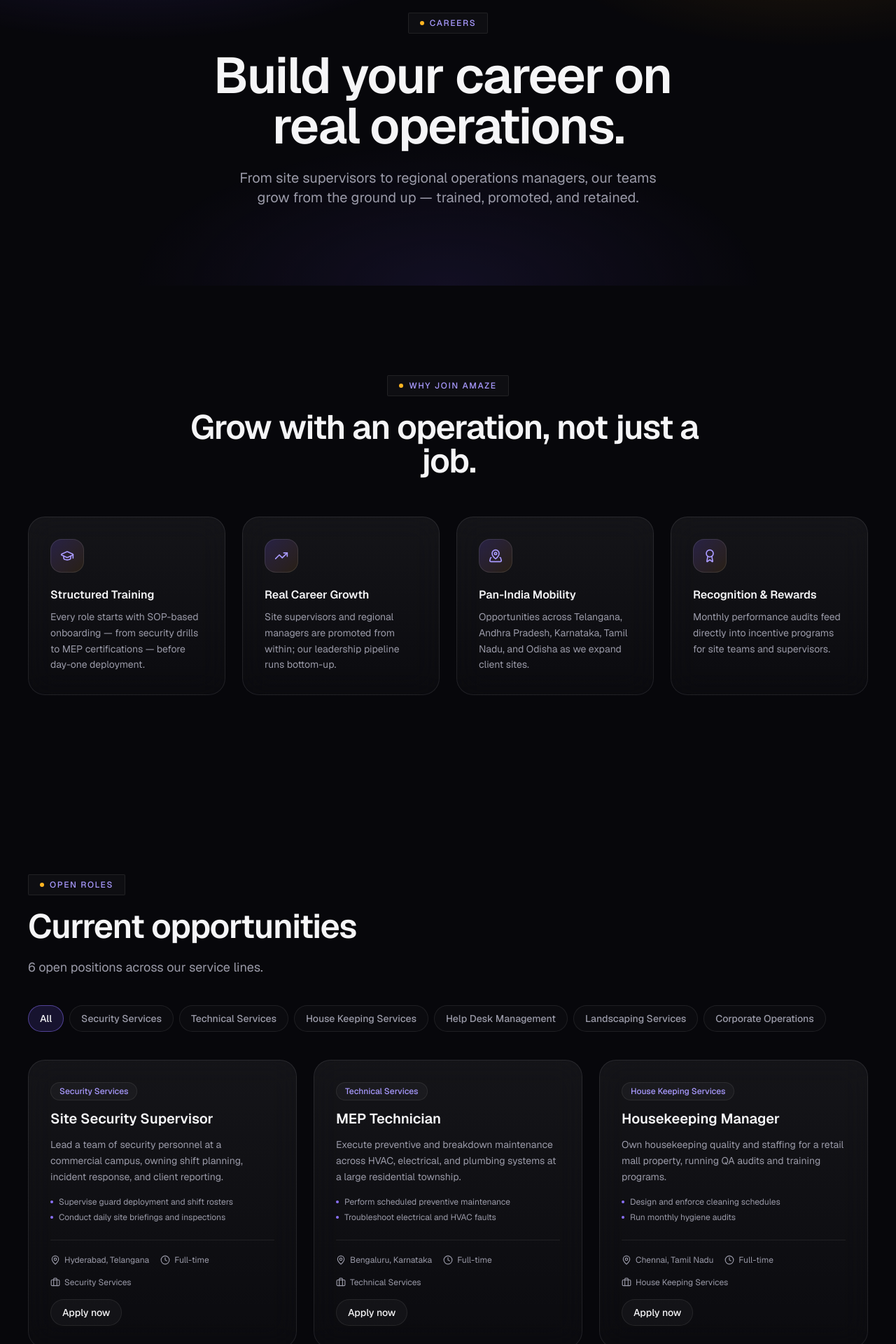
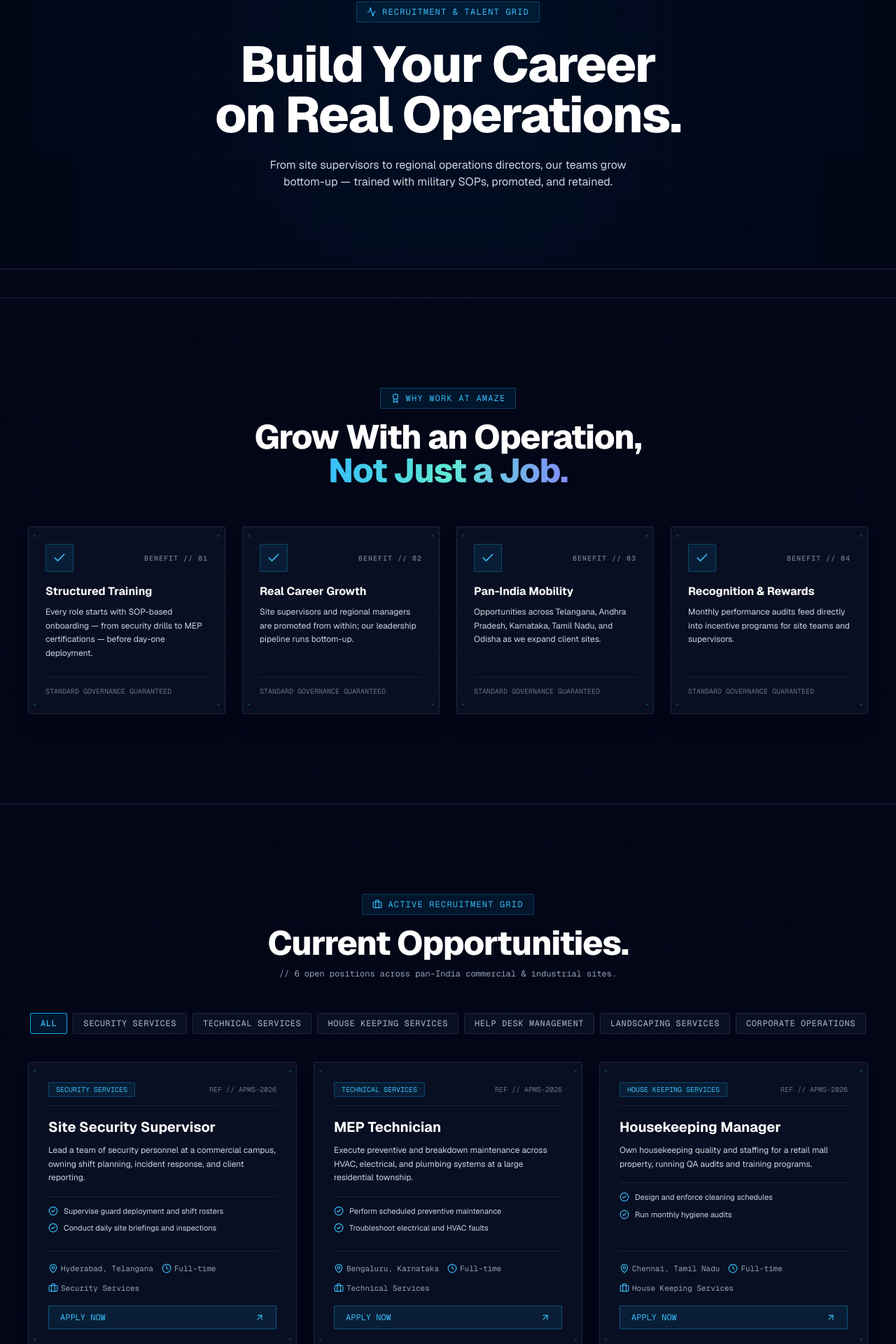
Before and after one commit to anishazahan/Azams-PMS, a Next.js app: page /careers in a window 1280 px wide. Shown: the part 174-2094 px from the top of the page at 70% size. Built offline with nearby package versions, Linux system fonts and the light colour scheme.

Commit message:
career page redesign

```diff
--- a/app/careers/page.tsx
+++ b/app/careers/page.tsx
@@ -1,22 +1,23 @@
-import CareerBenefits from "@/components/sections/careers/CareerBenefits";
-import JobListings from "@/components/sections/careers/JobListings";
+import { CareerBenefits } from "@/components/sections/careers/CareerBenefits";
+import { JobListings } from "@/components/sections/careers/JobListings";
 import ContactCTA from "@/components/sections/home/ContactCTA";
 import PageHero from "@/components/sections/shared/PageHero";
+
 import type { Metadata } from "next";
 
 export const metadata: Metadata = {
-  title: "Careers",
+  title: "Careers & Talent Acquisition | Amaze PMS",
   description:
     "Join a 15,000+ strong workforce across security, housekeeping, technical, and facility management roles pan-India.",
 };
 
-export default function CareersPage() {
+const CareersPage = () => {
   return (
-    <>
+    <main className="relative min-h-screen bg-slate-950 text-slate-100">
       <PageHero
-        eyebrow="Careers"
-        title="Build your career on real operations."
-        description="From site supervisors to regional operations managers, our teams grow from the ground up — trained, promoted, and retained."
+        eyebrow="RECRUITMENT & TALENT GRID"
+        title="Build Your Career on Real Operations."
+        description="From site supervisors to regional operations directors, our teams grow bottom-up — trained with military SOPs, promoted, and retained."
       />
       <CareerBenefits />
       <JobListings />
@@ -32,6 +33,8 @@
         }
         description="We are continuously recruiting certified chief engineers, security marshals, and facility managers across 20+ metropolitan nodes in India."
       />
-    </>
+    </main>
   );
-}
+};
+
+export default CareersPage;
--- a/app/services/page.tsx
+++ b/app/services/page.tsx
@@ -22,7 +22,7 @@
         description="From security to swimming pool maintenance, our in-house teams deliver eight integrated service lines to a single documented standard."
       />
 
-      <section className="relative pb-24 sm:pb-32">
+      <section className="relative  pb-24 sm:pb-32">
         <Container>
           <div className="grid grid-cols-1 gap-6 sm:grid-cols-2 lg:grid-cols-3">
             {SERVICES.map((service, i) => (
--- a/components/sections/careers/CareerBenefits.tsx
+++ b/components/sections/careers/CareerBenefits.tsx
@@ -1,36 +1,88 @@
+"use client";
+
+import Container from "@/components/ui/Container";
 import { CAREER_BENEFITS } from "@/data/careerBenefits";
-import Container from "@/components/ui/Container";
-import SectionHeading from "@/components/ui/SectionHeading";
-import Reveal from "@/components/ui/Reveal";
-import GlassCard from "@/components/ui/GlassCard";
-import IconBadge from "@/components/ui/IconBadge";
+import { Award, Check } from "lucide-react";
 
-export default function CareerBenefits() {
+export const CareerBenefits = () => {
   return (
-    <section className="relative py-24 sm:py-32">
-      <Container>
-        <SectionHeading
-          eyebrow="Why join Amaze"
-          title="Grow with an operation, not just a job."
-          align="center"
-        />
+    <section className="relative w-full overflow-hidden border-t border-slate-800 bg-slate-950 py-24 text-slate-100 sm:py-32">
+      {/* Background Laser Grid */}
+      <div className="pointer-events-none absolute inset-0 bg-[linear-gradient(to_right,#1e293b20_1px,transparent_1px),linear-gradient(to_bottom,#1e293b20_1px,transparent_1px)] bg-[size:3.5rem_3.5rem] [mask-image:radial-gradient(ellipse_60%_50%_at_50%_50%,#000_70%,transparent_100%)]" />
 
-        <div className="mt-14 grid grid-cols-1 gap-6 sm:grid-cols-2 lg:grid-cols-4">
-          {CAREER_BENEFITS.map((benefit, i) => (
-            <Reveal key={benefit.title} delay={i * 0.08}>
-              <GlassCard className="h-full">
-                <IconBadge icon={benefit.icon} />
-                <h3 className="mt-5 text-base font-semibold text-foreground">
-                  {benefit.title}
-                </h3>
-                <p className="mt-2 text-sm leading-relaxed text-muted">
-                  {benefit.description}
-                </p>
-              </GlassCard>
-            </Reveal>
-          ))}
+      <Container className="relative z-10">
+        {/* Section Heading */}
+        <div className="mb-14 text-center">
+          <div className="mb-4 inline-flex items-center gap-2 rounded-sm border border-sky-500/30 bg-sky-500/10 px-3.5 py-1.5 text-xs font-mono uppercase tracking-widest text-sky-400 backdrop-blur-md">
+            <Award className="size-3.5 text-sky-400" />
+            <span>WHY WORK AT AMAZE</span>
+          </div>
+
+          <h2 className="text-balance text-3xl font-extrabold tracking-tight text-white sm:text-5xl">
+            Grow With an Operation, <br />
+            <span className="bg-gradient-to-r from-sky-400 via-teal-300 to-indigo-400 bg-clip-text text-transparent">
+              Not Just a Job.
+            </span>
+          </h2>
+        </div>
+
+        {/* Benefits Grid */}
+        <div className="grid grid-cols-1 gap-6 sm:grid-cols-2 lg:grid-cols-4">
+          {CAREER_BENEFITS.map((benefit, i) => {
+            const IconComponent = benefit.icon || Check;
+
+            return (
+              <div
+                key={benefit.title}
+                className="group relative flex flex-col justify-between rounded-sm border border-slate-800 bg-slate-900/60 p-6 backdrop-blur-xl transition-all duration-300 hover:border-sky-500/50 hover:bg-slate-900/90 shadow-xl min-h-[240px]"
+              >
+                {/* Tactical Corner Crosshairs */}
+                <div className="pointer-events-none absolute left-1.5 top-1.5 font-mono text-[9px] text-sky-500/40">
+                  +
+                </div>
+                <div className="pointer-events-none absolute right-1.5 top-1.5 font-mono text-[9px] text-sky-500/40">
+                  +
+                </div>
+                <div className="pointer-events-none absolute bottom-1.5 left-1.5 font-mono text-[9px] text-sky-500/40">
+                  +
+                </div>
+                <div className="pointer-events-none absolute bottom-1.5 right-1.5 font-mono text-[9px] text-sky-500/40">
+                  +
+                </div>
+
+                <div>
+                  <div className="mb-4 flex items-center justify-between">
+                    <div className="flex size-10 items-center justify-center rounded-sm border border-sky-500/30 bg-sky-500/10 text-sky-400 transition-colors group-hover:border-sky-500/60 group-hover:bg-sky-500/20">
+                      {typeof IconComponent === "function" ? (
+                        <IconComponent className="size-5" />
+                      ) : (
+                        <Check className="size-5" />
+                      )}
+                    </div>
+                    <span className="font-mono text-[10px] font-semibold uppercase tracking-widest text-slate-500">
+                      BENEFIT // 0{i + 1}
+                    </span>
+                  </div>
+
+                  <h3 className="text-base font-bold text-white transition-colors group-hover:text-sky-300">
+                    {benefit.title}
+                  </h3>
+
+                  <p className="mt-2 text-xs leading-relaxed text-slate-300">
+                    {benefit.description}
+                  </p>
+                </div>
+
+                <div className="mt-6 border-t border-slate-800/80 pt-3 font-mono text-[10px] text-slate-500">
+                  STANDARD GOVERNANCE GUARANTEED
+                </div>
+              </div>
+            );
+          })}
         </div>
       </Container>
     </section>
   );
-}
+};
+
+export default CareerBenefits;
--- a/components/sections/careers/JobCard.tsx
+++ b/components/sections/careers/JobCard.tsx
@@ -1,51 +1,99 @@
-import { Briefcase, Clock, MapPin } from "lucide-react";
+"use client";
+
+import { SITE } from "@/constants/site";
 import type { JobListing } from "@/types";
-import { SITE } from "@/constants/site";
-import GlassCard from "@/components/ui/GlassCard";
-import Button from "@/components/ui/Button";
+import {
+  ArrowUpRight,
+  Briefcase,
+  CheckCircle2,
+  Clock,
+  MapPin,
+} from "lucide-react";
 
-export default function JobCard({ job }: { job: JobListing }) {
+export const JobCard = ({ job }: { job: JobListing }) => {
   const mailtoHref = `mailto:${SITE.email}?subject=${encodeURIComponent(
-    `Application: ${job.title}`
+    `Application: ${job.title}`,
   )}`;
 
   return (
-    <GlassCard className="flex h-full flex-col justify-between gap-6">
-      <div className="flex flex-col gap-3">
-        <span className="w-fit rounded-full border border-surface-border bg-white/[0.03] px-3 py-1 text-xs font-medium text-primary-300">
+    <div className="group relative flex h-full flex-col justify-between rounded-sm border border-slate-800 bg-slate-900/60 p-7 backdrop-blur-xl transition-all duration-300 hover:border-sky-500/50 hover:bg-slate-900/90 shadow-xl">
+      {/* Tactical Corner Crosshairs */}
+      <div className="pointer-events-none absolute left-1.5 top-1.5 font-mono text-[9px] text-sky-500/40">
+        +
+      </div>
+      <div className="pointer-events-none absolute right-1.5 top-1.5 font-mono text-[9px] text-sky-500/40">
+        +
+      </div>
+      <div className="pointer-events-none absolute bottom-1.5 left-1.5 font-mono text-[9px] text-sky-500/40">
+        +
+      </div>
+      <div className="pointer-events-none absolute bottom-1.5 right-1.5 font-mono text-[9px] text-sky-500/40">
+        +
+      </div>
+
+      <div>
+        {/* Department Badge */}
+        <div className="mb-4 flex items-center justify-between border-b border-slate-800/80 pb-3">
+          <span className="rounded-sm border border-sky-500/30 bg-sky-500/10 px-2.5 py-0.5 font-mono text-[10px] uppercase text-sky-400">
             {job.department}
           </span>
-        <h3 className="text-xl font-semibold text-foreground">{job.title}</h3>
-        <p className="text-sm leading-relaxed text-muted">{job.description}</p>
-        <ul className="mt-1 flex flex-col gap-1.5">
+          <span className="font-mono text-[10px] text-slate-500">
+            REF // APMS-2026
+          </span>
+        </div>
+
+        {/* Title & Description */}
+        <h3 className="text-xl font-bold text-white transition-colors group-hover:text-sky-300">
+          {job.title}
+        </h3>
+
+        <p className="mt-2.5 text-xs leading-relaxed text-slate-300">
+          {job.description}
+        </p>
+
+        {/* Responsibilities */}
+        {job.responsibilities && job.responsibilities.length > 0 && (
+          <ul className="mt-4 flex flex-col gap-2 border-t border-slate-800/80 pt-3">
             {job.responsibilities.slice(0, 2).map((item) => (
-            <li key={item} className="flex items-start gap-2 text-xs text-muted">
-              <span className="mt-1.5 size-1 shrink-0 rounded-full bg-primary-400" />
-              {item}
+              <li
+                key={item}
+                className="flex items-center gap-2 text-[11px] text-slate-300"
+              >
+                <CheckCircle2 className="size-3.5 shrink-0 text-sky-400" />
+                <span className="truncate">{item}</span>
               </li>
             ))}
           </ul>
+        )}
       </div>
 
-      <div className="flex flex-col gap-4 border-t border-surface-border pt-5">
-        <div className="flex flex-wrap gap-4 text-xs text-muted">
-          <span className="flex items-center gap-1.5">
-            <MapPin className="size-3.5" aria-hidden="true" />
+      {/* Card Footer Details */}
+      <div className="mt-6 flex flex-col gap-4 border-t border-slate-800/80 pt-4">
+        <div className="flex flex-wrap gap-3 font-mono text-[11px] text-slate-400">
+          <span className="flex items-center gap-1">
+            <MapPin className="size-3.5 text-sky-400" />
             {job.location}
           </span>
-          <span className="flex items-center gap-1.5">
-            <Clock className="size-3.5" aria-hidden="true" />
+          <span className="flex items-center gap-1">
+            <Clock className="size-3.5 text-sky-400" />
             {job.type}
           </span>
-          <span className="flex items-center gap-1.5">
-            <Briefcase className="size-3.5" aria-hidden="true" />
+          <span className="flex items-center gap-1">
+            <Briefcase className="size-3.5 text-sky-400" />
             {job.department}
           </span>
         </div>
-        <Button href={mailtoHref} variant="outline" size="sm" className="w-fit">
-          Apply now
-        </Button>
+
+        <a
+          href={mailtoHref}
+          className="group/btn flex items-center justify-between rounded-sm border border-sky-500/40 bg-sky-500/10 px-4 py-2 font-mono text-xs text-sky-400 transition-colors hover:bg-sky-500/20 hover:text-white"
+        >
+          <span>APPLY NOW</span>
+          <ArrowUpRight className="size-3.5 transition-transform group-hover/btn:-translate-y-0.5 group-hover/btn:translate-x-0.5" />
+        </a>
       </div>
-    </GlassCard>
+    </div>
   );
-}
+};
+
+export default JobCard;
--- a/components/sections/careers/JobListings.tsx
+++ b/components/sections/careers/JobListings.tsx
@@ -1,18 +1,16 @@
 "use client";
 
+import { JobCard } from "@/components/sections/careers/JobCard";
+import Container from "@/components/ui/Container";
+import { JOBS } from "@/data/jobs";
+import { AnimatePresence, motion } from "framer-motion";
+import { Briefcase } from "lucide-react";
 import { useMemo, useState } from "react";
-import { motion, AnimatePresence } from "framer-motion";
-import { JOBS } from "@/data/jobs";
-import { EASE_PREMIUM } from "@/lib/motion";
-import { cn } from "@/lib/utils";
-import Container from "@/components/ui/Container";
-import SectionHeading from "@/components/ui/SectionHeading";
-import JobCard from "@/components/sections/careers/JobCard";
 
-export default function JobListings() {
+export const JobListings = () => {
   const departments = useMemo(
     () => ["All", ...Array.from(new Set(JOBS.map((job) => job.department)))],
-    []
+    [],
   );
   const [active, setActive] = useState("All");
 
@@ -20,35 +18,50 @@
     active === "All" ? JOBS : JOBS.filter((job) => job.department === active);
 
   return (
-    <section className="relative py-24 sm:py-32">
-      <Container>
-        <SectionHeading
-          eyebrow="Open roles"
-          title="Current opportunities"
-          description={`${JOBS.length} open positions across our service lines.`}
-        />
+    <section className="relative w-full overflow-hidden border-t border-slate-800 bg-slate-950 py-24 text-slate-100 sm:py-32">
+      {/* Background Laser Grid */}
+      <div className="pointer-events-none absolute inset-0 bg-[linear-gradient(to_right,#1e293b20_1px,transparent_1px),linear-gradient(to_bottom,#1e293b20_1px,transparent_1px)] bg-[size:3.5rem_3.5rem] [mask-image:radial-gradient(ellipse_60%_50%_at_50%_50%,#000_70%,transparent_100%)]" />
 
-        <div className="mt-10 flex flex-wrap gap-2">
+      <Container className="relative z-10">
+        {/* Header */}
+        <div className="mb-12 text-center">
+          <div className="mb-4 inline-flex items-center gap-2 rounded-sm border border-sky-500/30 bg-sky-500/10 px-3.5 py-1.5 text-xs font-mono uppercase tracking-widest text-sky-400 backdrop-blur-md">
+            <Briefcase className="size-3.5 text-sky-400" />
+            <span>ACTIVE RECRUITMENT GRID</span>
+          </div>
+
+          <h2 className="text-balance text-3xl font-extrabold tracking-tight text-white sm:text-5xl">
+            Current Opportunities.
+          </h2>
+
+          <p className="mt-3 font-mono text-xs text-slate-400">
+            // {JOBS.length} open positions across pan-India commercial &
+            industrial sites.
+          </p>
+        </div>
+
+        {/* Filter Badges */}
+        <div className="mb-10 flex flex-wrap items-center justify-center gap-2">
           {departments.map((dept) => (
             <button
               key={dept}
               type="button"
               onClick={() => setActive(dept)}
-              className={cn(
-                "rounded-full border px-4 py-2 text-sm font-medium transition-colors duration-300",
+              className={`rounded-sm border px-3.5 py-1.5 font-mono text-xs font-medium uppercase tracking-wider transition-all duration-300 ${
                 active === dept
-                  ? "border-primary-400/50 bg-primary-500/15 text-foreground"
-                  : "border-surface-border bg-white/[0.02] text-muted hover:text-foreground"
-              )}
+                  ? "border-sky-500 bg-sky-500/10 text-sky-400"
+                  : "border-slate-800 bg-slate-900/60 text-slate-400 hover:border-slate-700 hover:text-slate-200"
+              }`}
             >
               {dept}
             </button>
           ))}
         </div>
 
+        {/* Filtered Cards Grid */}
         <motion.div
           layout
-          className="mt-10 grid grid-cols-1 gap-6 sm:grid-cols-2 lg:grid-cols-3"
+          className="grid grid-cols-1 gap-6 sm:grid-cols-2 lg:grid-cols-3"
         >
           <AnimatePresence mode="popLayout">
             {filteredJobs.map((job) => (
@@ -58,7 +71,7 @@
                 initial={{ opacity: 0, y: 16 }}
                 animate={{ opacity: 1, y: 0 }}
                 exit={{ opacity: 0, y: -16 }}
-                transition={{ duration: 0.4, ease: EASE_PREMIUM }}
+                transition={{ duration: 0.35 }}
               >
                 <JobCard job={job} />
               </motion.div>
@@ -67,11 +80,14 @@
         </motion.div>
 
         {filteredJobs.length === 0 && (
-          <p className="mt-10 text-center text-sm text-muted">
-            No open roles in this department right now — check back soon.
+          <p className="mt-10 text-center font-mono text-xs text-slate-500">
+            // No active openings in this department currently — submit your CV
+            below.
           </p>
         )}
       </Container>
     </section>
   );
-}
+};
+
+export default JobListings;
--- a/components/sections/shared/PageHero.tsx
+++ b/components/sections/shared/PageHero.tsx
@@ -1,45 +1,55 @@
+"use client";
+
 import Container from "@/components/ui/Container";
-import Eyebrow from "@/components/ui/Eyebrow";
-import TextReveal from "@/components/ui/TextReveal";
-import Reveal from "@/components/ui/Reveal";
-import { MeshBackdrop, GridBackdrop } from "@/components/ui/DecorativeBackground";
+import { Activity } from "lucide-react";
 import type { ReactNode } from "react";
 
-export default function PageHero({
+interface PageHeroProps {
+  eyebrow: string;
+  title: string;
+  description?: string;
+  children?: ReactNode;
+}
+
+export const PageHero = ({
   eyebrow,
   title,
   description,
   children,
-}: {
-  eyebrow: string;
-  title: string;
-  description?: string;
-  children?: ReactNode;
-}) {
+}: PageHeroProps) => {
   return (
-    <section className="relative overflow-hidden pb-20 pt-40 sm:pb-28 sm:pt-48">
-      <GridBackdrop />
-      <MeshBackdrop className="opacity-70" />
-      <Container className="relative">
+    <section className="relative w-full overflow-hidden border-b border-slate-800 bg-slate-950 pb-20 pt-36 sm:pb-28 sm:pt-44 mb-10">
+      {/* Background Laser Grid */}
+      <div className="pointer-events-none absolute inset-0 bg-[linear-gradient(to_right,#1e293b20_1px,transparent_1px),linear-gradient(to_bottom,#1e293b20_1px,transparent_1px)] bg-[size:3.5rem_3.5rem] [mask-image:radial-gradient(ellipse_60%_50%_at_50%_50%,#000_70%,transparent_100%)]" />
+
+      {/* Ambient Glow */}
+      <div className="pointer-events-none absolute left-1/2 top-1/2 size-[35rem] -translate-x-1/2 -translate-y-1/2 bg-sky-600/10 blur-[180px]" />
+
+      <Container className="relative z-10">
         <div className="mx-auto flex max-w-3xl flex-col items-center gap-6 text-center">
-          <Reveal>
-            <Eyebrow>{eyebrow}</Eyebrow>
-          </Reveal>
-          <TextReveal
-            as="h1"
-            text={title}
-            className="text-5xl font-semibold leading-[1.05] tracking-tight text-foreground sm:text-6xl md:text-7xl"
-          />
+          {/* Eyebrow Badge */}
+          <div className="inline-flex items-center gap-2 rounded-sm border border-sky-500/30 bg-sky-500/10 px-3.5 py-1.5 font-mono text-xs uppercase tracking-widest text-sky-400 backdrop-blur-md">
+            <Activity className="size-3.5 text-sky-400" />
+            <span>{eyebrow}</span>
+          </div>
+
+          {/* Main Title */}
+          <h1 className="text-balance text-4xl font-extrabold leading-[1.05] tracking-tight text-white sm:text-6xl md:text-7xl">
+            {title}
+          </h1>
+
+          {/* Description */}
           {description && (
-            <Reveal delay={0.2}>
-              <p className="max-w-2xl text-balance text-lg leading-relaxed text-muted sm:text-xl">
-                {description}
-              </p>
-            </Reveal>
+            <p className="max-w-2xl text-balance text-sm leading-relaxed text-slate-300 sm:text-base">
+              {description}
+            </p>
           )}
+
           {children}
         </div>
       </Container>
     </section>
   );
-}
+};
+
+export default PageHero;
```
Lines whose indentation alone changed are shown as unchanged.
